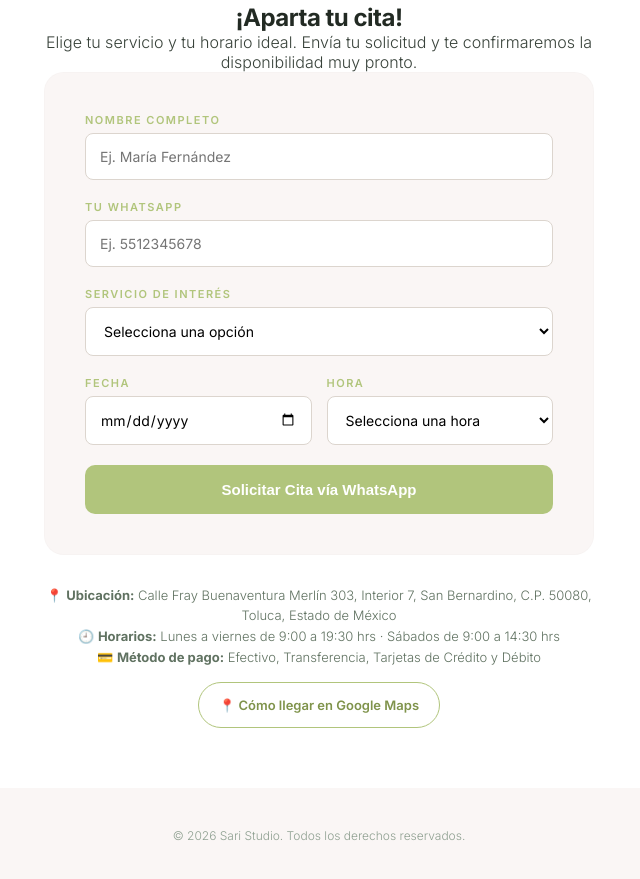
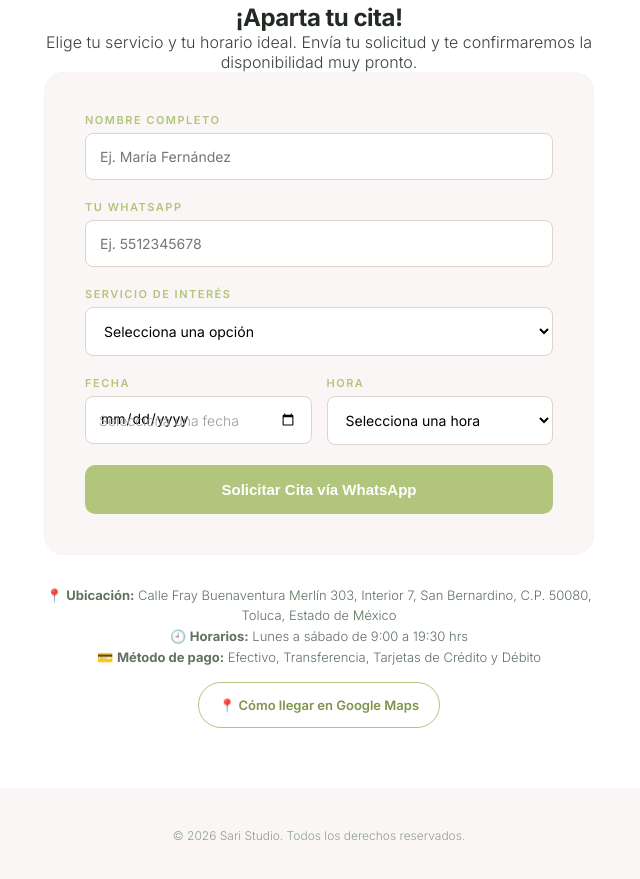
Before and after one commit to nadirdiaz0499-coder/SariStudio, a plain HTML site: page index.html in a window 1280 px wide. Shown: the part 7027-7906 px from the top of the page, without its empty margins (321-961 px from the left). Drawn offline with Linux system fonts and the light colour scheme.

Commit message:
Add files via upload

```diff
--- a/index.html
+++ b/index.html
@@ -40,26 +40,19 @@
         "latitude": "19.288452",
         "longitude": "-99.668163"
       },
-      "openingHoursSpecification": [
-        {
+      "openingHoursSpecification": {
         "@type": "OpeningHoursSpecification",
         "dayOfWeek": [
           "Monday",
           "Tuesday",
           "Wednesday",
           "Thursday",
-            "Friday"
+          "Friday",
+          "Saturday"
         ],
         "opens": "09:00",
         "closes": "19:30"
       },
-        {
-          "@type": "OpeningHoursSpecification",
-          "dayOfWeek": ["Saturday"],
-          "opens": "09:00",
-          "closes": "14:30"
-        }
-      ],
       "areaServed": [
         {
           "@type": "AdministrativeArea",
@@ -466,7 +459,11 @@
                 <div class="fila-doble">
                     <div class="grupo-input">
                         <label for="fecha">Fecha</label>
+                        <div class="fecha-input-container">
                             <input type="date" id="fecha" required>
+                            <!-- Texto de ayuda visual: iOS Safari no muestra placeholder nativo en inputs de fecha -->
+                            <span id="fecha-placeholder-texto" class="fecha-placeholder-texto">Selecciona una fecha</span>
+                        </div>
                     </div>
                     <div class="grupo-input">
                         <label for="hora">Hora</label>
@@ -502,7 +499,7 @@
             <div class="info-footer-studio">
                 <!-- ACTUALIZACIÓN DE DIRECCIÓN (nueva sede San Bernardino): se quitó "Home Studio" y se agregó dirección completa + horarios + botón de Google Maps -->
                 <p>📍 <strong>Ubicación:</strong> Calle Fray Buenaventura Merlín 303, Interior 7, San Bernardino, C.P. 50080, Toluca, Estado de México</p>
-                <p>🕘 <strong>Horarios:</strong> Lunes a viernes de 9:00 a 19:30 hrs · Sábados de 9:00 a 14:30 hrs</p>
+                <p>🕘 <strong>Horarios:</strong> Lunes a sábado de 9:00 a 19:30 hrs</p>
                 <p>💳 <strong>Método de pago:</strong> Efectivo, Transferencia, Tarjetas de Crédito y Débito</p>
                 <a class="btn-maps" href="https://www.google.com/maps/search/?api=1&query=Calle%20Fray%20Buenaventura%20Merl%C3%ADn%20303%2C%20Interior%207%2C%20San%20Bernardino%2C%2050080%20Toluca%20de%20Lerdo%2C%20Estado%20de%20M%C3%A9xico" target="_blank" rel="noopener noreferrer">
                     📍 Cómo llegar en Google Maps
--- a/style.css
+++ b/style.css
@@ -481,7 +481,37 @@ nav a:hover { color: #b1c57c; }
 /* Los inputs de fecha nativos calculan su propio ancho mínimo de contenido
    y por default ignoran el ancho del contenedor flex; forzamos que respeten
    el espacio disponible para que no se salgan del formulario al elegir fecha */
-.fila-doble .grupo-input input[type="date"] { min-width: 0; max-width: 100%; }
+.fila-doble .grupo-input input[type="date"] {
+    min-width: 0;
+    max-width: 100%;
+    width: 100%;
+    /* Bug conocido de Safari/iOS: ignora width:100% en inputs de fecha y usa
+       su propio ancho interno, causando que se salga del contenedor. Esta
+       propiedad es la que realmente lo obliga a respetar el ancho disponible */
+    -webkit-min-logical-width: 100%;
+    box-sizing: border-box;
+    /* iOS Safari le da al input de fecha un alto interno propio (mucho más
+       grande que un input normal) que ignora nuestro padding; -webkit-appearance:none
+       lo resetea para que se vea del mismo tamaño que los demás campos */
+    -webkit-appearance: none;
+    appearance: none;
+    height: 48px;
+    line-height: 1.2;
+}
+
+/* Texto de ayuda visual sobre el campo Fecha: iOS Safari no dibuja placeholder
+   nativo en inputs de tipo date, así que simulamos uno con este span */
+.fecha-input-container { position: relative; overflow: hidden; width: 100%; }
+.fecha-placeholder-texto {
+    position: absolute;
+    left: 14px;
+    top: 50%;
+    transform: translateY(-50%);
+    color: #9a9a9a;
+    font-size: 14px;
+    font-family: 'Inter', sans-serif;
+    pointer-events: none; /* deja pasar el toque/clic hacia el input real de abajo */
+}
 
 .btn-enviar { width: 100%; padding: 16px; background-color: #b1c57c; color: white; border: none; border-radius: 10px; font-size: 15px; font-weight: 600; cursor: pointer; transition: background 0.3s; }
 .btn-enviar:hover { background-color: #9cb16b; }
```
Lines whose indentation alone changed are shown as unchanged.
